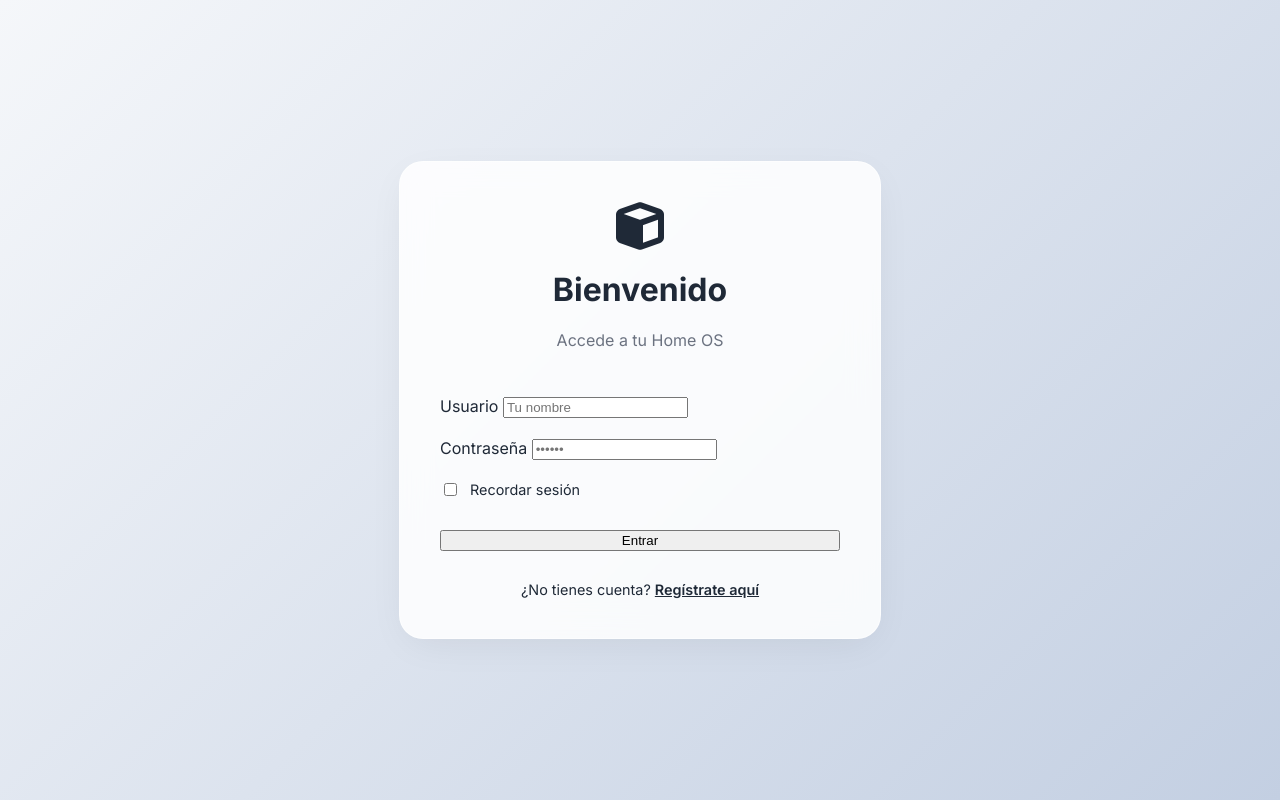
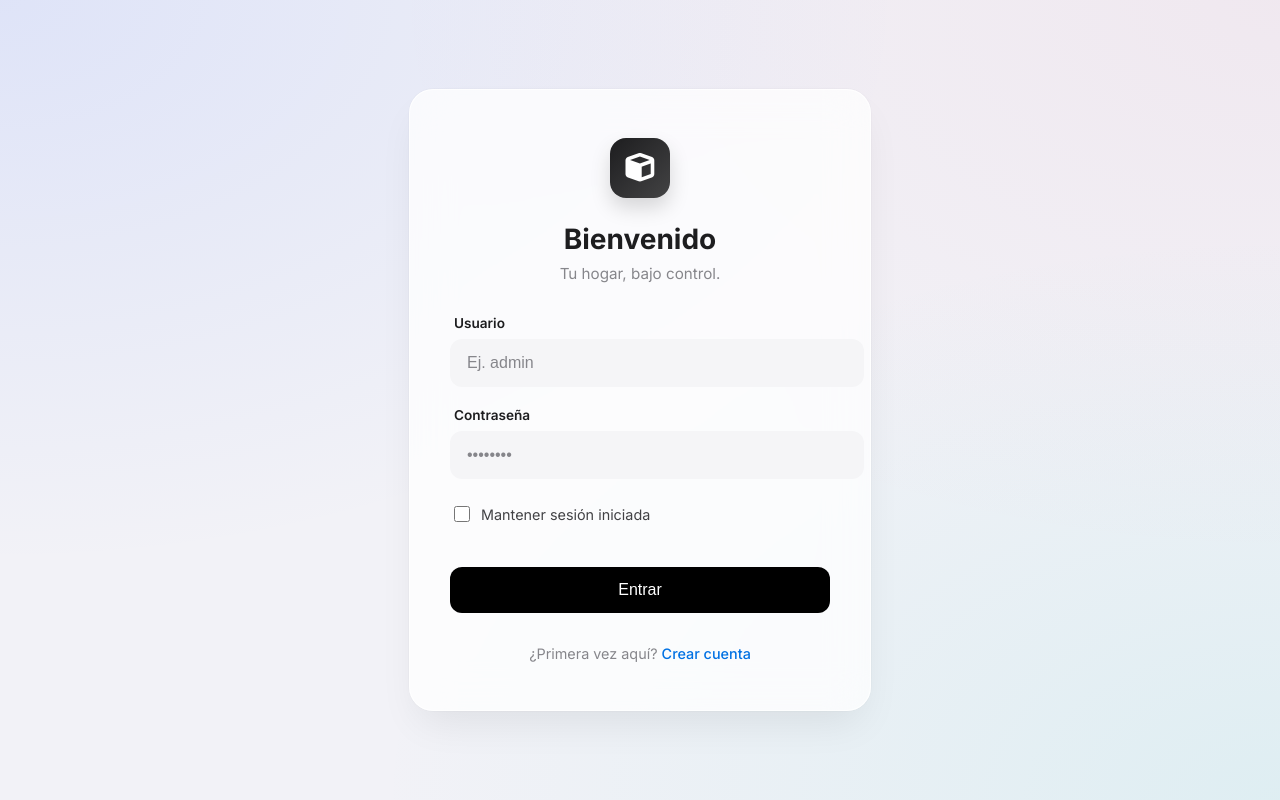
Before and after one commit to imanolrg90/hogar, a Flask app: page /login in a window 1280 px wide. Run offline with Flask 3, Linux system fonts and the light colour scheme.

Commit message:
nuevo login

```diff
--- a/templates/auth/login.html
+++ b/templates/auth/login.html
@@ -3,36 +3,157 @@
 {% block title %}Iniciar Sesión{% endblock %}
 
 {% block content %}
-<div style="display: flex; justify-content: center; align-items: center; min-height: 70vh;">
-    <div class="bento-card" style="width: 100%; max-width: 400px; padding: 40px;">
-        <div style="text-align: center; margin-bottom: 30px;">
-            <i class="fas fa-cube" style="font-size: 3rem; color: var(--text-main);"></i>
-            <h1 style="margin-top: 20px;">Bienvenido</h1>
-            <p style="color: var(--text-muted);">Accede a tu Home OS</p>
+<style>
+    /* Fondo animado premium */
+    body {
+        background: #f2f2f7; /* Fallback */
+        background-image:
+            radial-gradient(at 0% 0%, rgba(50, 100, 255, 0.1) 0px, transparent 50%),
+            radial-gradient(at 100% 0%, rgba(200, 50, 100, 0.05) 0px, transparent 50%),
+            radial-gradient(at 100% 100%, rgba(50, 200, 200, 0.1) 0px, transparent 50%);
+        background-attachment: fixed;
+    }
+
+    /* Tarjeta estilo cristal */
+    .login-glass-card {
+        background: rgba(255, 255, 255, 0.75);
+        backdrop-filter: blur(20px);
+        -webkit-backdrop-filter: blur(20px);
+        border: 1px solid rgba(255, 255, 255, 0.8);
+        box-shadow:
+            0 20px 40px -10px rgba(0, 0, 0, 0.08),
+            0 0 0 1px rgba(0, 0, 0, 0.02);
+        border-radius: 24px;
+        width: 100%;
+        max-width: 380px;
+        padding: 48px 40px;
+        animation: slideUpFade 0.6s cubic-bezier(0.16, 1, 0.3, 1);
+    }
+
+    /* Inputs estilo iOS */
+    .modern-input {
+        width: 100%;
+        background: #F5F5F7; /* Gris muy suave estilo Apple */
+        border: 1px solid transparent;
+        border-radius: 12px;
+        padding: 14px 16px;
+        font-size: 1rem;
+        color: #1d1d1f;
+        transition: all 0.2s ease;
+        outline: none;
+    }
+
+    .modern-input:focus {
+        background: #FFFFFF;
+        border-color: #0071e3; /* Azul Apple */
+        box-shadow: 0 0 0 4px rgba(0, 113, 227, 0.1);
+    }
+
+    .modern-input::placeholder {
+        color: #86868b;
+    }
+
+    /* Etiquetas */
+    .input-label {
+        display: block;
+        font-size: 0.85rem;
+        font-weight: 600;
+        color: #1d1d1f;
+        margin-bottom: 8px;
+        margin-left: 4px;
+    }
+
+    /* Botón principal */
+    .btn-premium {
+        background: #000000;
+        color: #fff;
+        border: none;
+        border-radius: 12px;
+        padding: 14px;
+        font-size: 1rem;
+        font-weight: 500;
+        width: 100%;
+        cursor: pointer;
+        transition: transform 0.1s ease, background-color 0.2s;
+        margin-top: 10px;
+    }
+
+    .btn-premium:hover {
+        background: #333;
+        transform: scale(1.01);
+    }
+
+    .btn-premium:active {
+        transform: scale(0.98);
+    }
+
+    /* Checkbox personalizado sutil */
+    .checkbox-wrapper {
+        display: flex;
+        align-items: center;
+        gap: 8px;
+        cursor: pointer;
+        user-select: none;
+    }
+
+    /* Icono animado */
+    .logo-container {
+        width: 60px;
+        height: 60px;
+        background: linear-gradient(135deg, #1d1d1f 0%, #434344 100%);
+        border-radius: 16px;
+        display: flex;
+        align-items: center;
+        justify-content: center;
+        margin: 0 auto 24px auto;
+        box-shadow: 0 10px 20px rgba(0,0,0,0.15);
+    }
+
+    @keyframes slideUpFade {
+        from { opacity: 0; transform: translateY(20px); }
+        to { opacity: 1; transform: translateY(0); }
+    }
+</style>
+
+<div style="display: flex; justify-content: center; align-items: center; min-height: 85vh;">
+
+    <div class="login-glass-card">
+        <div style="text-align: center; margin-bottom: 32px;">
+            <div class="logo-container">
+                <i class="fas fa-cube" style="font-size: 1.8rem; color: #fff;"></i>
+            </div>
+            <h1 style="font-size: 1.75rem; font-weight: 700; color: #1d1d1f; margin: 0;">Bienvenido</h1>
+            <p style="color: #86868b; margin-top: 8px; font-size: 0.95rem;">Tu hogar, bajo control.</p>
         </div>
 
         <form method="POST">
             {{ form.hidden_tag() }}
 
             <div style="margin-bottom: 20px;">
-                <label class="card-label">Usuario</label>
-                {{ form.username(class="modern-input", placeholder="Tu nombre") }}
+                <label class="input-label">Usuario</label>
+                {{ form.username(class="modern-input", placeholder="Ej. admin") }}
             </div>
 
-            <div style="margin-bottom: 20px;">
-                <label class="card-label">Contraseña</label>
-                {{ form.password(class="modern-input", placeholder="••••••") }}
+            <div style="margin-bottom: 24px;">
+                <label class="input-label">Contraseña</label>
+                {{ form.password(class="modern-input", placeholder="••••••••") }}
             </div>
 
-            <div style="margin-bottom: 30px; display: flex; align-items: center; gap: 10px;">
-                {{ form.remember_me() }} <label style="font-size: 0.9rem;">Recordar sesión</label>
+            <div style="margin-bottom: 32px;">
+                <label class="checkbox-wrapper">
+                    {{ form.remember_me(style="accent-color: #000; width: 16px; height: 16px;") }}
+                    <span style="font-size: 0.9rem; color: #424245;">Mantener sesión iniciada</span>
+                </label>
             </div>
 
-            {{ form.submit(class="btn-black", style="width: 100%; cursor: pointer;") }}
+            {{ form.submit(class="btn-premium", value="Entrar") }}
         </form>
 
-        <div style="margin-top: 30px; text-align: center; font-size: 0.9rem;">
-            ¿No tienes cuenta? <a href="{{ url_for('register') }}" style="color: var(--text-main); font-weight: 600;">Regístrate aquí</a>
+        <div style="margin-top: 32px; text-align: center; font-size: 0.9rem; color: #86868b;">
+            ¿Primera vez aquí?
+            <a href="{{ url_for('register') }}" style="color: #0071e3; text-decoration: none; font-weight: 500; transition: color 0.2s;">
+                Crear cuenta
+            </a>
         </div>
     </div>
 </div>
```
